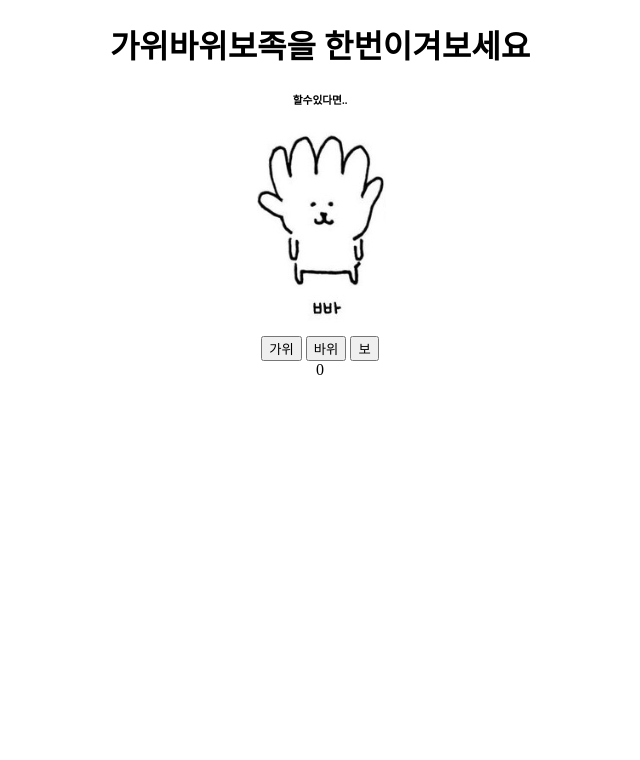
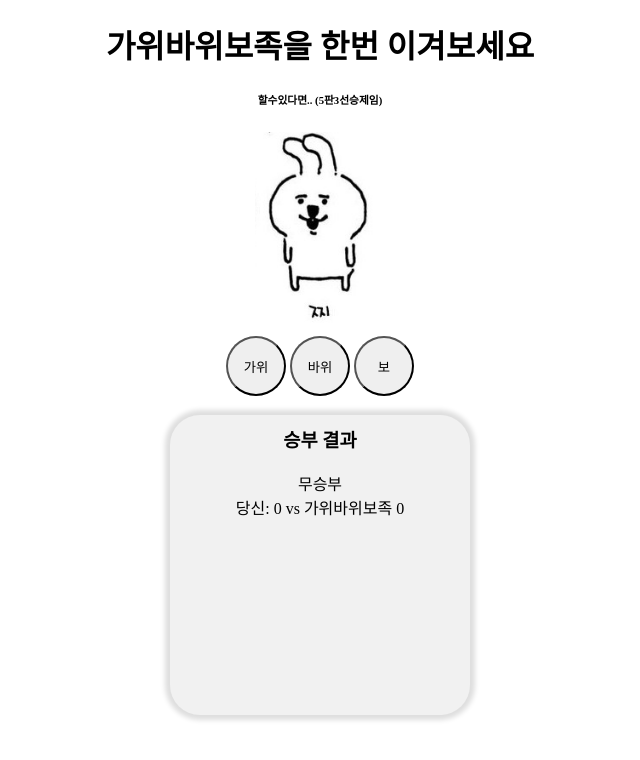
Before and after one commit to asgol1120/zerocho_js, a plain HTML site: page 05_rsp.html in a window 1280 px wide. Both pictures are taken after a click on the button "가위". Shown: the whole page, without its empty margins (320-960 px from the left). Drawn offline with Linux system fonts and the light colour scheme.

Commit message:
Add files via upload

```diff
--- a/05_rsp.html
+++ b/05_rsp.html
@@ -14,21 +14,44 @@
             height: 200px;
             display: inline-block;
         }
+        button{
+            width: 60px;
+            height: 60px;
+            border-radius: 30px;
+        }
+        #result{
+            width: 300px;
+            height: 300px;
+            background-color: rgb(241, 241, 241);
+            box-shadow: 0px 0px 5px 5px rgb(222, 222, 222);
+            margin: auto;
+            border-radius: 30px;
+        }
+        h3{
+            padding-top: 10px;
+        }
     </style>
 </head>
 <body>
-    <h1>가위바위보족을 한번이겨보세요</h1>
-    <h6>할수있다면..</h6>
+    <h1>가위바위보족을 한번 이겨보세요</h1>
+    <h6>할수있다면.. (5판3선승제임)</h6>
     <div id="computer"></div>
     <div>
         <button id="scissor" class="btn">가위</button>
         <button id="rock" class="btn">바위</button>
         <button id="paper" class="btn">보</button>
     </div>
-    <div id="score">0</div>
+    <div id="result">
+        <h3>승부 결과</h3>
+        <div id="message"></div>
+        <div id="endimg"></div>
+        <div id="score"></div>
+    </div>
     <script>
         const $computer = document.querySelector('#computer');
         const $score = document.querySelector('#score');
+        const $message = document.querySelector('#message');
+        const $endimg = document.querySelector('#endimg');
         const $cscissor = document.querySelector('#scissor');
         const $rock = document.querySelector('#rock');
         const $paper = document.querySelector('#paper');
@@ -43,7 +66,8 @@
         };
 
         let comChoice = 'scissor';
-        setInterval(() =>{
+
+        const chageComHand = () =>{
             if(comChoice === 'scissor'){ //가위
                 comChoice = 'rock';
             }
@@ -55,7 +79,63 @@
             }
             $computer.style.background = `url(${IMG_URL}) ${rspX[comChoice]} 0`;
             $computer.style.backgroundSize = 'auto 200px';
-        }, 50)
+        }
+
+        let intervalId = setInterval(chageComHand, 50);
+        let clickable = true;//연속 누르기 버그 방지
+        let myscore = 0;
+        let comscore = 0;
+        const clickButton = () => {
+            if (clickable) {
+                clearInterval(intervalId);
+                clickable = false;
+                //점수계산 및 화면표시
+                let message = '';
+                const myChoice = event.target.id;
+                if(myChoice === comChoice){
+                    message = '무승부';
+                }
+                else if((myChoice === 'scissor' && comChoice === 'paper') || (myChoice === 'rock' && comChoice === 'scissor') ||(myChoice === 'paper' && comChoice === 'rock')){
+                    myscore +=1;
+                    message = '승리!';
+                }
+                else{
+                    comscore +=1;
+                    message = '패배..';
+                }
+                $message.textContent = `${message}`;
+                $score.textContent = `당신: ${myscore} vs 가위바위보족 ${comscore}`;
+                setTimeout(() => {
+                    clickable = true;
+                    intervalId = setInterval(chageComHand, 50);
+                }, 1000);
+                if(myscore === 3){
+                    win();
+                }
+                else if(comscore === 3){
+                    lose();
+                }
+            }
+        }
+
+        $rock.addEventListener('click', clickButton);
+        $cscissor.addEventListener('click', clickButton);
+        $paper.addEventListener('click', clickButton);
+
+        const win = () =>{
+            $message.style.color = 'blue';
+            $message.textContent = `축하합니다. 가위바위보족을 이기셨습니다!`;
+            $rock.removeEventListener('click', clickButton);
+            $cscissor.removeEventListener('click', clickButton);
+            $paper.removeEventListener('click', clickButton);
+        }
+        const lose = () =>{
+            $message.style.color = 'blue';
+            $message.textContent = `졌습니다..이런날도 있는거죠 뭐..ㅠ`;
+            $rock.removeEventListener('click', clickButton);
+            $cscissor.removeEventListener('click', clickButton);
+            $paper.removeEventListener('click', clickButton);
+        }
     </script>
 </body>
 </html>
```
Also changed, not shown: rsp.gif (added).
